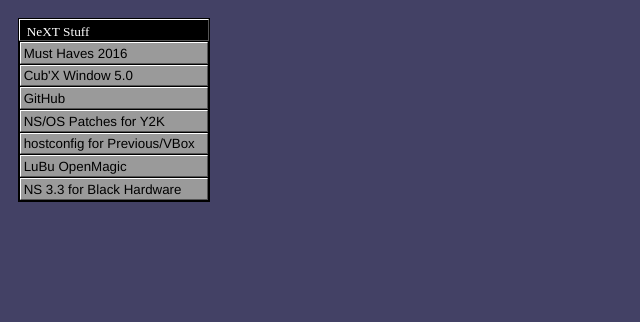
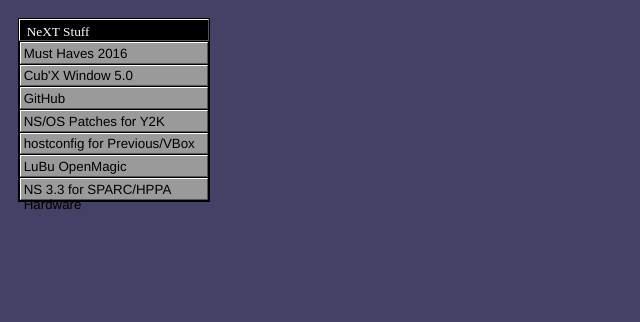
Before and after one commit to juddy/nextsite, a plain HTML site: page index.htm in a window 1280 px wide. Shown: the top 322 px of the page, 0-640 px from the left. Drawn offline with Linux system fonts and the light colour scheme.

Commit message:
RISC ISO

```diff
--- a/index.htm
+++ b/index.htm
@@ -40,7 +40,7 @@
         </div>
         <div class="item"><a href="Openmagic" target=blank>LuBu OpenMagic</a>
         </div>
-        <div class="item"><a href="NextStep 3.3 (RISC) - Install CD.iso" target=blank>NS 3.3 for Black Hardware</a>
+        <div class="item"><a href="NextStep 3.3 (RISC) - Install CD.iso" target=blank>NS 3.3 for SPARC/HPPA Hardware</a>
         </div>
     </div>
 </div>
```
